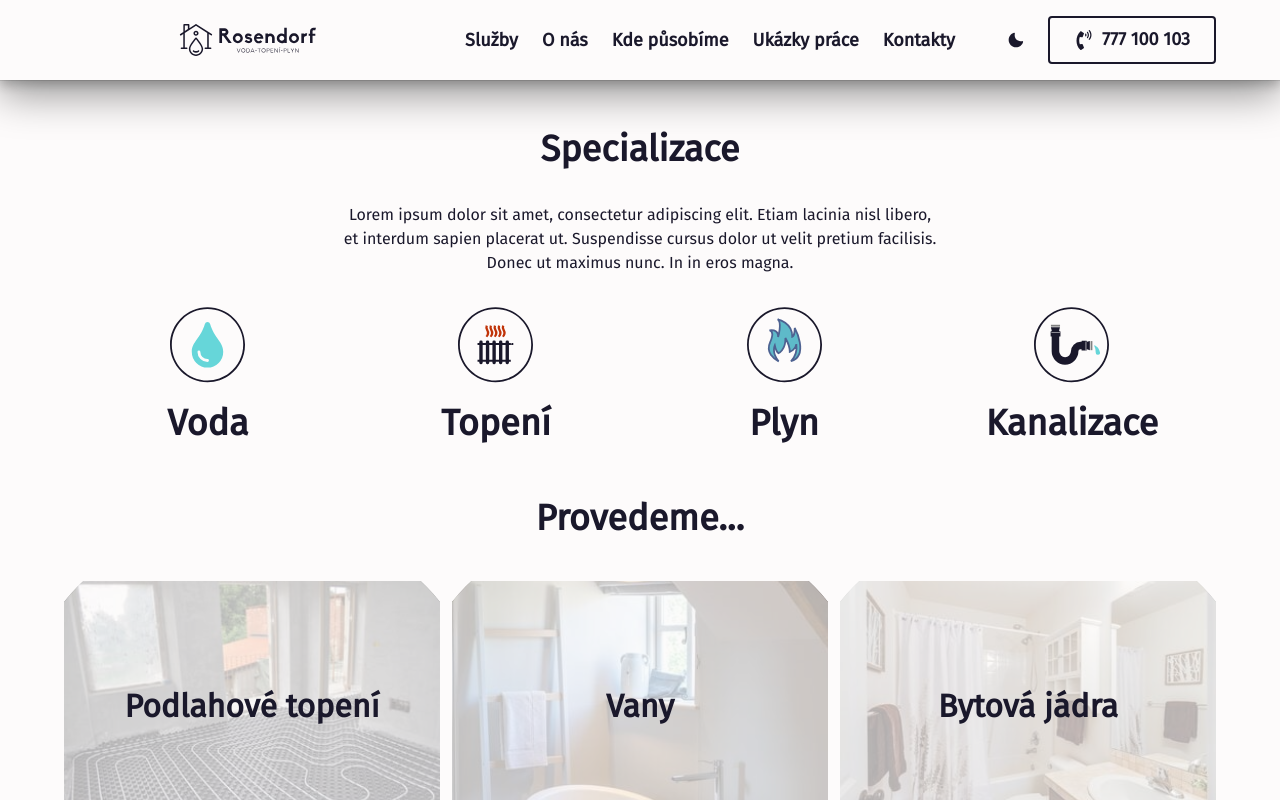
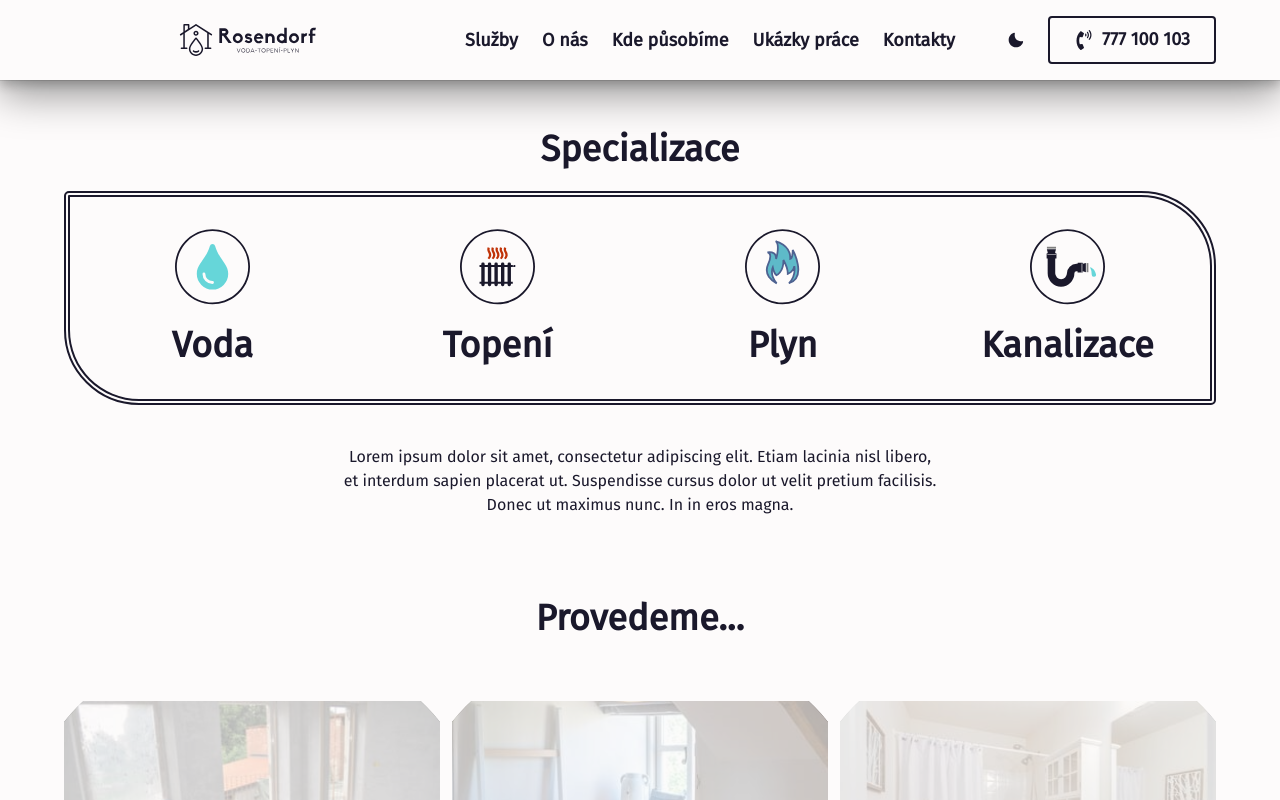
Before and after one commit to Dorfieeee/cuddly-potato, a Next.js app: page /sluzby in a window 1280 px wide. Shown: the top 800 px of the page. Built offline with nearby package versions, Linux system fonts and the light colour scheme.

Commit message:
sluzby page update, linkedin added, mob-nav bug fix

```diff
--- a/components/Footer/index.jsx
+++ b/components/Footer/index.jsx
@@ -140,17 +140,16 @@ const Footer = ({ children, ...props }) => {
                 </Grid>
             </Wrapper>
 
-            <Wrapper borderTop="2px solid">
-                <Flex justifyContent="space-between" py={2} flexWrap={"wrap"}>
+            <Wrapper  borderTop="2px solid">
+                <Flex maxW="1240px" m="0 auto" justifyContent="space-between" py={2} flexWrap={"wrap"}>
                     <Text as="span" flex="1 1 300px" textAlign="center">
                         Copyright © 2021-{year} {kontakty.brandName}
                     </Text>
                     <Text as="span" flex="1 1 300px" textAlign="center">
                         Web-design {"&"} SEO {"| "}
-                        <Link href="#" isExternal>
+                        <Link href="https://uk.linkedin.com/in/david-rosendorf-4aa459185" isExternal>
                             Rosendorf.dev
                         </Link>
-                        {" |"}
                     </Text>
                 </Flex>
             </Wrapper>
--- a/components/Navbar/components/MobileMenu.js
+++ b/components/Navbar/components/MobileMenu.js
@@ -4,6 +4,7 @@ import NavLink from "./NavLink";
 import links from "../../../public/content/links";
 
 const MenuWrapper = motion(VStack);
+
 
 const variants = {
     open: {
--- a/components/Navbar/index.jsx
+++ b/components/Navbar/index.jsx
@@ -66,6 +66,7 @@ const Navbar = ({
                     minW="2em"
                     margin="0 2em"
                     fill={colorMode === "light" ? "secondary" : "primary"}
+                    onClick={isOpen && toggle}
                 />
 
                 {/* Navigation visible on large screens */}
--- a/components/ServiceSection/CardTitle.jsx
+++ b/components/ServiceSection/CardTitle.jsx
@@ -1,16 +1,15 @@
-import { HStack, VStack, Center, Heading, Button } from "@chakra-ui/react";
+import { HStack, VStack, Center, Heading, Link } from "@chakra-ui/react";
 import { motion } from "framer-motion";
 import NextLink from "next/link";
 
 const MotionCenter = motion(Center);
 
-const ImageWrapper = ({ children, ...props }) => (
+const ImageWrapper = ({ children, asButton }) => (
     <MotionCenter
-        as="a"
+        as={asButton ? "button" : "div"}
         w="75px"
         h="75px"
         mb={3}
-        animate={{}}
         whileHover={{
             scale: 1.2,
             transition: { duration: 0.3 },
@@ -18,39 +17,29 @@ const ImageWrapper = ({ children, ...props }) => (
         whileTap={{
             scale: 0.8,
         }}
-        {...props}
     >
         {children}
     </MotionCenter>
 );
 
-const pulse = {
-    scale: [1, 1.1, 1.03, 1.12, 1, 1],
-    transition: {
-        duration: 5,
-        ease: "easeInOut",
-        times: [0.35, 0.45, 0.5, 0.55, 0.65, 1],
-        repeat: Infinity,
-        repeatDelay: 10,
-    },
-};
-
-const CardTitle = ({ title, href, children, vertical, ...rest }) => {
-    const Container = ({ children, ...props }) =>
+const Container = ({ children, vertical, ...props }) =>
     vertical ? (
         <VStack {...props}>{children}</VStack>
     ) : (
         <HStack {...props}>{children}</HStack>
     );
 
+const CardTitle = ({ title, href, children, vertical, ...rest }) => {
     return (
-        <Container w="100%" {...rest}>
+        <Container w="100%" vertical={vertical} {...rest}>
             {href ? (
+                <ImageWrapper>
                     <NextLink href={href} passHref>
-                    <ImageWrapper >{children}</ImageWrapper>
+                        <Link>{children}</Link>
                     </NextLink>
+                </ImageWrapper>
             ) : (
-                <ImageWrapper as="button">{children}</ImageWrapper>
+                <ImageWrapper asButton>{children}</ImageWrapper>
             )}
 
             <Heading>{title}</Heading>
--- a/components/ServiceSection/Grid.jsx
+++ b/components/ServiceSection/Grid.jsx
@@ -5,7 +5,7 @@ const Grid = ({ children, props }) => {
         <ChakraGrid
             templateColumns={{
                 base: "auto minmax(200px, 75ch) auto",
-                md: "1fr minmax(200px, 100ch) minmax(1rem, 0.5fr) minmax(200px, 100ch) 1fr",
+                md: "1fr minmax(200px, max-content) minmax(1rem, 0.5fr) minmax(200px, max-content) 1fr",
             }}
             templateRows={{ base: "auto", md: "repeat(2, auto)" }}
             minH="75vh"
--- a/pages/sluzby.js
+++ b/pages/sluzby.js
@@ -10,7 +10,7 @@ import {
     useColorMode,
     Heading,
     Button,
-    Center
+    Center,
 } from "@chakra-ui/react";
 import MainHeading from "../components/headings/MainHeading";
 import CardTitle from "../components/ServiceSection/CardTitle";
@@ -21,6 +21,19 @@ import Heating from "../public/content/homepage/sluzby/svg/Heating";
 import Drainage from "../public/content/homepage/sluzby/svg/Drainage";
 import ImageCard from "../components/LocationSection/ImageCard";
 import links from "../public/content/links";
+
+const StyledHeading = ({ title, ...props }) => (
+    <Heading
+        as="h3"
+        my={10}
+        textAlign="center"
+        p={5}
+
+        {...props}
+    >
+        {title}
+    </Heading>
+);
 
 const StyledGridItem = ({ src, alt, text, ...rest }) => (
     <GridItem h={{ base: "125px", md: "250px" }} textAlign="center" {...rest}>
@@ -37,9 +50,7 @@ const StyledGridItem = ({ src, alt, text, ...rest }) => (
 const ImageGrid = ({ title, children }) => {
     return (
         <>
-            <Heading as="h3" my={10} textAlign="center">
-                {title}
-            </Heading>
+            <StyledHeading title={title} />
             <Grid
                 gridTemplateColumns={{
                     base: "1fr 1fr",
@@ -63,19 +74,13 @@ function Sluzby() {
                 <MainHeading>Specializace</MainHeading>
             </Header>
             <Box as="main" px="5%" maxW="container.xl" m="0 auto">
-                <Text
-                    p={5}
-                    mb={5}
-                    maxW="container.sm"
-                    margin="0 auto"
-                    textAlign="center"
+                <SimpleGrid
+                    columns={{ base: 2, lg: 4 }}
+                    my={5}
+                    py={5}
+                    borderRadius="5px 75px"
+        border="6px double"
                 >
-                    Lorem ipsum dolor sit amet, consectetur adipiscing elit.
-                    Etiam lacinia nisl libero, et interdum sapien placerat ut.
-                    Suspendisse cursus dolor ut velit pretium facilisis. Donec
-                    ut maximus nunc. In in eros magna.
-                </Text>
-                <SimpleGrid columns={{ base: 2, lg: 4 }} mb={10}>
                     <Card justifyContent="center" alignItems="center">
                         <CardTitle title="Voda" vertical>
                             <Water circle={themeReversed} />
@@ -103,6 +108,18 @@ function Sluzby() {
                         </CardTitle>
                     </Card>
                 </SimpleGrid>
+                <Text
+                    p={5}
+                    mb={5}
+                    maxW="container.sm"
+                    margin="0 auto"
+                    textAlign="center"
+                >
+                    Lorem ipsum dolor sit amet, consectetur adipiscing elit.
+                    Etiam lacinia nisl libero, et interdum sapien placerat ut.
+                    Suspendisse cursus dolor ut velit pretium facilisis. Donec
+                    ut maximus nunc. In in eros magna.
+                </Text>
                 <ImageGrid title="Provedeme...">
                     <StyledGridItem
                         text="Podlahové topení"
@@ -214,7 +231,7 @@ function Sluzby() {
                         alt="Malířské práce"
                     />
                 </ImageGrid>
-                <Center w="100%" my={5}>
+                <Center w="100%" my={5} p={5} borderTop="6px double">
                     <Button
                         as="a"
                         href={links.navbar.kontakty.href}
@@ -223,8 +240,9 @@ function Sluzby() {
                         w={"12rem"}
                         variant="primary"
                         m="0 auto"
+
                     >
-                    Poptat služby nyní
+                        Poptat služby
                     </Button>
                 </Center>
             </Box>
```
Lines whose indentation alone changed are shown as unchanged.
